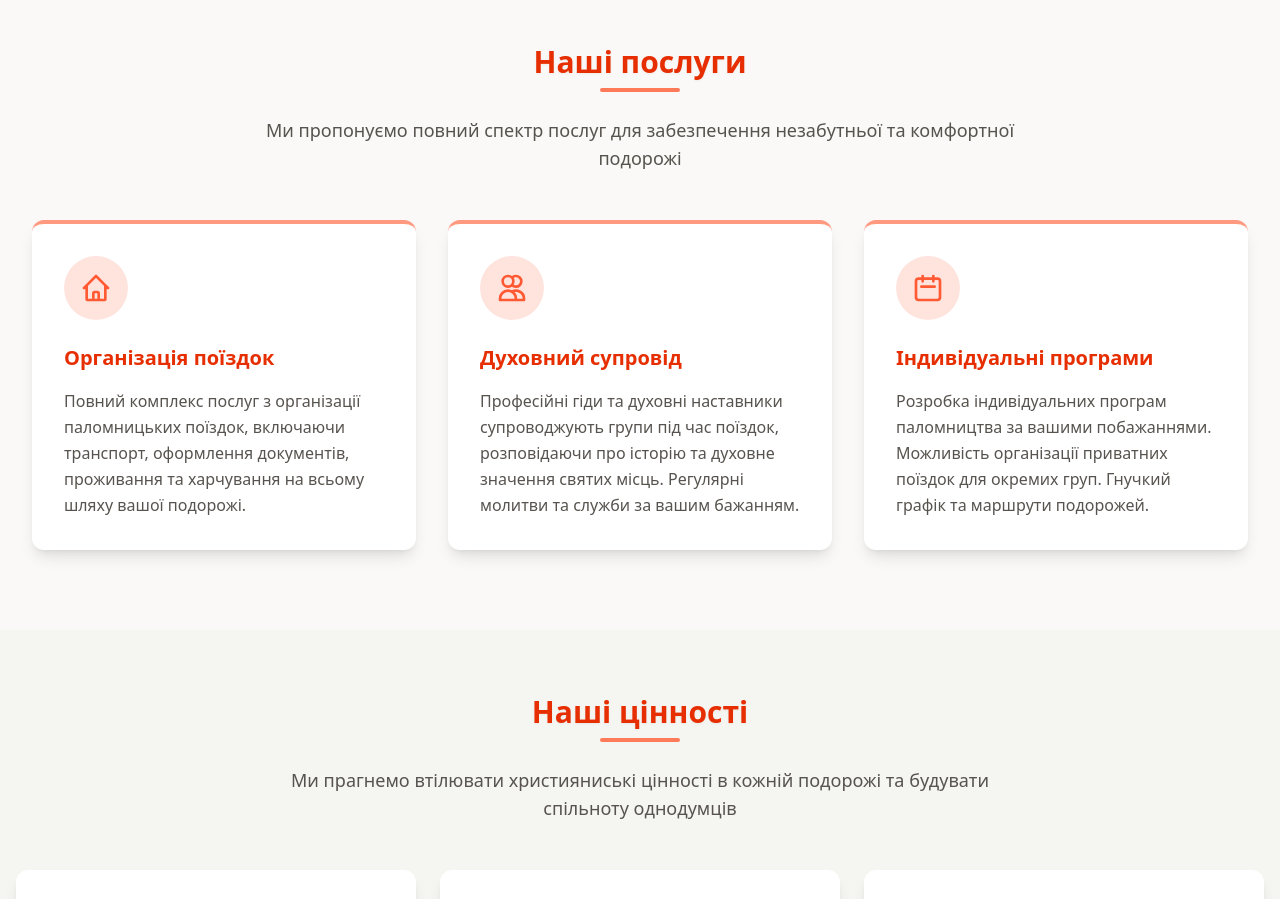
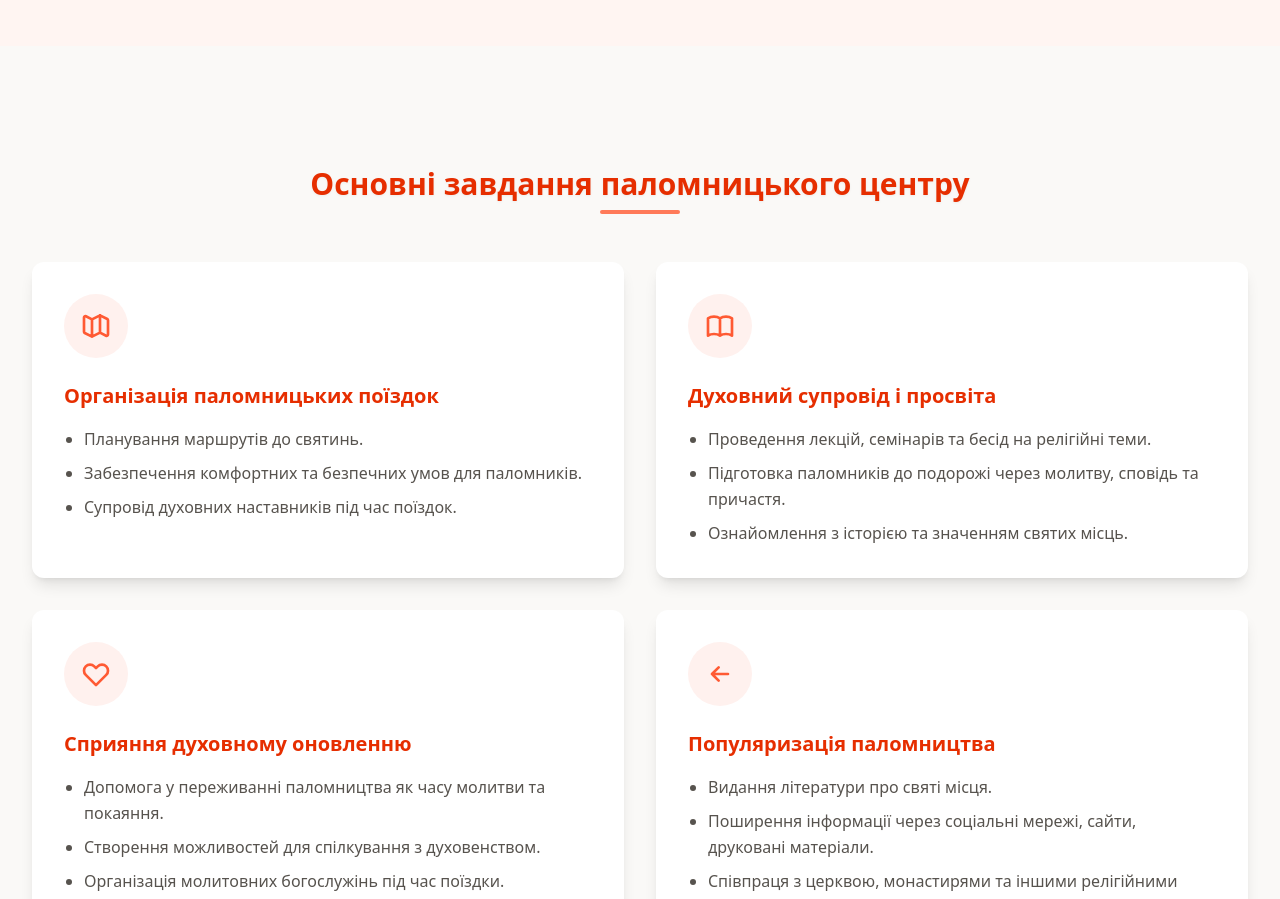
Before and after one commit to NazarPagor/pil_site, a Next.js app: page / in a window 1280 px wide. Shown: the part 1520-2419 px from the top of the page. Built offline with nearby package versions, Linux system fonts and the light colour scheme; no server answers; the database is empty.

Commit message:
update text

```diff
--- a/src/components/home/HomePageContent.tsx
+++ b/src/components/home/HomePageContent.tsx
@@ -204,15 +204,17 @@ export default function HomePageContent() {
       </section>
 
       {/* Mission Section з анімацією */}
-      <section className="max-w-4xl mx-auto text-center px-4">
+      <section className="max-w-5xl mx-auto text-center px-4">
         <AnimateOnScroll animation="animate-fade-in">
           <h2 className="text-3xl font-bold mb-2 text-primary-900 drop-shadow-sm">
-            {homePage?.missionTitle || "Наша місія"}
+            Місія паломницького центру
           </h2>
           <div className="w-20 h-1 bg-primary-600 mx-auto mb-8 rounded-full"></div>
-          <p className="text-lg text-warmGray-700 leading-relaxed">
-            {homePage?.missionDescription ||
-              "Ми прагнемо зробити паломницькі поїздки доступними для всіх, хто бажає відвідати свята місця. Наш центр організовує безпечні та комфортні подорожі, які дозволяють глибше пізнати духовну спадщину та збагатитися духовно."}
+          <p className="text-lg text-warmGray-700 leading-relaxed mb-6">
+            Паломницький центр виконує важливу духовну, освітню та організаційну роль у житті віруючих. Його головна місія — допомагати людям у здійсненні паломництва до святих місць, сприяти їхньому духовному зростанню та збереженню релігійних традицій.
+          </p>
+          <p className="text-lg text-warmGray-700 leading-relaxed mb-6">
+            Паломництво — це не просто подорож, а шлях до Бога. Центр прагне зробити цю дорогу доступною для всіх, хто шукає духовного піднесення, зцілення душі та єднання з вірою.
           </p>
         </AnimateOnScroll>
       </section>
@@ -233,66 +235,94 @@ export default function HomePageContent() {
         </div>
       </section>
 
-      {/* Services Section з картками */}
-      <section className="max-w-7xl mx-auto px-4">
+      {/* Services Section */}
+      <section className="max-w-7xl mx-auto px-4 pt-10">
         <AnimateOnScroll animation="animate-fade-in">
           <div className="text-center mb-12">
             <h2 className="text-3xl font-bold mb-2 text-primary-900 drop-shadow-sm">
-              {homePage?.servicesTitle || "Наші послуги"}
+              Основні завдання паломницького центру
             </h2>
             <div className="w-20 h-1 bg-primary-600 mx-auto mb-6 rounded-full"></div>
-            <p className="text-lg text-warmGray-600 max-w-3xl mx-auto">
-              {homePage?.servicesDescription ||
-                "Ми пропонуємо повний спектр послуг для забезпечення незабутньої та комфортної подорожі"}
-            </p>
           </div>
         </AnimateOnScroll>
 
-        <div className="grid grid-cols-1 md:grid-cols-3 gap-8 px-4">
-          <AnimateOnScroll animation="animate-slide-in-up" delay={100}>
-            <div className="bg-white p-8 rounded-xl shadow-lg border-t-4 border-primary-500 hover:shadow-xl transition-all duration-300 transform hover:-translate-y-1">
-              <div className="bg-primary-200 rounded-full w-16 h-16 flex items-center justify-center mb-6">
-                <svg className="w-8 h-8 text-primary-700" fill="none" stroke="currentColor" viewBox="0 0 24 24">
-                  <path strokeLinecap="round" strokeLinejoin="round" strokeWidth="2" d="M3 12l2-2m0 0l7-7 7 7M5 10v10a1 1 0 001 1h3m10-11l2 2m-2-2v10a1 1 0 01-1 1h-3m-6 0a1 1 0 001-1v-4a1 1 0 011-1h2a1 1 0 011 1v4a1 1 0 001 1m-6 0h6"></path>
+        <div className="grid grid-cols-1 md:grid-cols-2 gap-8 px-4 mb-10">
+          <AnimateOnScroll animation="animate-slide-in-left" delay={100}>
+            <div className="bg-white p-8 rounded-xl shadow-lg h-full">
+              <div className="bg-primary-100 rounded-full w-16 h-16 flex items-center justify-center mb-6">
+                <svg className="w-8 h-8 text-primary-700" xmlns="http://www.w3.org/2000/svg" fill="none" viewBox="0 0 24 24" stroke="currentColor">
+                  <path strokeLinecap="round" strokeLinejoin="round" strokeWidth={2} d="M9 20l-5.447-2.724A1 1 0 013 16.382V5.618a1 1 0 011.447-.894L9 7m0 13l6-3m-6 3V7m6 10l4.553 2.276A1 1 0 0021 18.382V7.618a1 1 0 00-.553-.894L15 4m0 13V4m0 0L9 7" />
                 </svg>
               </div>
-              <h3 className="text-xl font-semibold mb-4 text-primary-900">Організація поїздок</h3>
-              <p className="text-warmGray-600 leading-relaxed">
-                Повний комплекс послуг з організації паломницьких поїздок, включаючи
-                транспорт, оформлення документів, проживання та харчування на всьому шляху вашої подорожі.
-              </p>
+              <h3 className="text-xl font-semibold mb-4 text-primary-900">Організація паломницьких поїздок</h3>
+              <ul className="text-warmGray-600 leading-relaxed list-disc pl-5 space-y-2">
+                <li>Планування маршрутів до святинь.</li>
+                <li>Забезпечення комфортних та безпечних умов для паломників.</li>
+                <li>Супровід духовних наставників під час поїздок.</li>
+              </ul>
             </div>
           </AnimateOnScroll>
 
-          <AnimateOnScroll animation="animate-slide-in-up" delay={200}>
-            <div className="bg-white p-8 rounded-xl shadow-lg border-t-4 border-primary-500 hover:shadow-xl transition-all duration-300 transform hover:-translate-y-1">
-              <div className="bg-primary-200 rounded-full w-16 h-16 flex items-center justify-center mb-6">
-                <svg className="w-8 h-8 text-primary-700" fill="none" stroke="currentColor" viewBox="0 0 24 24">
-                  <path strokeLinecap="round" strokeLinejoin="round" strokeWidth="2" d="M12 4.354a4 4 0 110 5.292M15 21H3v-1a6 6 0 0112 0v1zm0 0h6v-1a6 6 0 00-9-5.197M13 7a4 4 0 11-8 0 4 4 0 018 0z"></path>
+          <AnimateOnScroll animation="animate-slide-in-right" delay={100}>
+            <div className="bg-white p-8 rounded-xl shadow-lg h-full">
+              <div className="bg-primary-100 rounded-full w-16 h-16 flex items-center justify-center mb-6">
+                <svg className="w-8 h-8 text-primary-700" xmlns="http://www.w3.org/2000/svg" fill="none" viewBox="0 0 24 24" stroke="currentColor">
+                  <path strokeLinecap="round" strokeLinejoin="round" strokeWidth={2} d="M12 6.253v13m0-13C10.832 5.477 9.246 5 7.5 5S4.168 5.477 3 6.253v13C4.168 18.477 5.754 18 7.5 18s3.332.477 4.5 1.253m0-13C13.168 5.477 14.754 5 16.5 5c1.747 0 3.332.477 4.5 1.253v13C19.832 18.477 18.247 18 16.5 18c-1.746 0-3.332.477-4.5 1.253" />
                 </svg>
               </div>
-              <h3 className="text-xl font-semibold mb-4 text-primary-900">Духовний супровід</h3>
-              <p className="text-warmGray-600 leading-relaxed">
-                Професійні гіди та духовні наставники супроводжують групи під час
-                поїздок, розповідаючи про історію та духовне значення святих місць.
-                Регулярні молитви та служби за вашим бажанням.
-              </p>
+              <h3 className="text-xl font-semibold mb-4 text-primary-900">Духовний супровід і просвіта</h3>
+              <ul className="text-warmGray-600 leading-relaxed list-disc pl-5 space-y-2">
+                <li>Проведення лекцій, семінарів та бесід на релігійні теми.</li>
+                <li>Підготовка паломників до подорожі через молитву, сповідь та причастя.</li>
+                <li>Ознайомлення з історією та значенням святих місць.</li>
+              </ul>
+            </div>
+          </AnimateOnScroll>
+
+          <AnimateOnScroll animation="animate-slide-in-left" delay={200}>
+            <div className="bg-white p-8 rounded-xl shadow-lg h-full">
+              <div className="bg-primary-100 rounded-full w-16 h-16 flex items-center justify-center mb-6">
+                <svg className="w-8 h-8 text-primary-700" xmlns="http://www.w3.org/2000/svg" fill="none" viewBox="0 0 24 24" stroke="currentColor">
+                  <path strokeLinecap="round" strokeLinejoin="round" strokeWidth={2} d="M4.318 6.318a4.5 4.5 0 000 6.364L12 20.364l7.682-7.682a4.5 4.5 0 00-6.364-6.364L12 7.636l-1.318-1.318a4.5 4.5 0 00-6.364 0z" />
+                </svg>
+              </div>
+              <h3 className="text-xl font-semibold mb-4 text-primary-900">Сприяння духовному оновленню</h3>
+              <ul className="text-warmGray-600 leading-relaxed list-disc pl-5 space-y-2">
+                <li>Допомога у переживанні паломництва як часу молитви та покаяння.</li>
+                <li>Створення можливостей для спілкування з духовенством.</li>
+                <li>Організація молитовних богослужінь під час поїздки.</li>
+              </ul>
+            </div>
+          </AnimateOnScroll>
+
+          <AnimateOnScroll animation="animate-slide-in-right" delay={200}>
+            <div className="bg-white p-8 rounded-xl shadow-lg h-full">
+              <div className="bg-primary-100 rounded-full w-16 h-16 flex items-center justify-center mb-6">
+                <svg className="w-8 h-8 text-primary-700" xmlns="http://www.w3.org/2000/svg" fill="none" viewBox="0 0 24 24" stroke="currentColor">
+                  <path strokeLinecap="round" strokeLinejoin="round" strokeWidth={2} d="M11 17l-5-5m0 0l5-5m-5 5h12" />
+                </svg>
+              </div>
+              <h3 className="text-xl font-semibold mb-4 text-primary-900">Популяризація паломництва</h3>
+              <ul className="text-warmGray-600 leading-relaxed list-disc pl-5 space-y-2">
+                <li>Видання літератури про святі місця.</li>
+                <li>Поширення інформації через соціальні мережі, сайти, друковані матеріали.</li>
+                <li>Співпраця з церквою, монастирями та іншими релігійними організаціями.</li>
+              </ul>
             </div>
           </AnimateOnScroll>
 
           <AnimateOnScroll animation="animate-slide-in-up" delay={300}>
-            <div className="bg-white p-8 rounded-xl shadow-lg border-t-4 border-primary-500 hover:shadow-xl transition-all duration-300 transform hover:-translate-y-1">
-              <div className="bg-primary-200 rounded-full w-16 h-16 flex items-center justify-center mb-6">
-                <svg className="w-8 h-8 text-primary-700" fill="none" stroke="currentColor" viewBox="0 0 24 24">
-                  <path strokeLinecap="round" strokeLinejoin="round" strokeWidth="2" d="M8 7V3m8 4V3m-9 8h10M5 21h14a2 2 0 002-2V7a2 2 0 00-2-2H5a2 2 0 00-2 2v12a2 2 0 002 2z"></path>
+            <div className="md:col-span-2 bg-white p-8 rounded-xl shadow-lg">
+              <div className="bg-primary-100 rounded-full w-16 h-16 flex items-center justify-center mb-6">
+                <svg className="w-8 h-8 text-primary-700" xmlns="http://www.w3.org/2000/svg" fill="none" viewBox="0 0 24 24" stroke="currentColor">
+                  <path strokeLinecap="round" strokeLinejoin="round" strokeWidth={2} d="M12 4.354a4 4 0 110 5.292M15 21H3v-1a6 6 0 0112 0v1zm0 0h6v-1a6 6 0 00-9-5.197M13 7a4 4 0 11-8 0 4 4 0 018 0z" />
                 </svg>
               </div>
-              <h3 className="text-xl font-semibold mb-4 text-primary-900">Індивідуальні програми</h3>
-              <p className="text-warmGray-600 leading-relaxed">
-                Розробка індивідуальних програм паломництва за вашими побажаннями.
-                Можливість організації приватних поїздок для окремих груп.
-                Гнучкий графік та маршрути подорожей.
-              </p>
+              <h3 className="text-xl font-semibold mb-4 text-primary-900">Соціальна місія</h3>
+              <ul className="text-warmGray-600 leading-relaxed list-disc pl-5 space-y-2">
+                <li>Допомога тим, хто не має можливості здійснити паломництво самостійно.</li>
+                <li>Сприяння розвитку міжконфесійного діалогу через спільні паломництва.</li>
+              </ul>
             </div>
           </AnimateOnScroll>
         </div>
```
